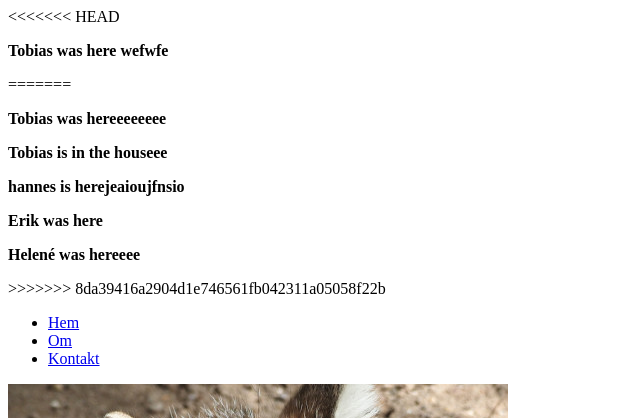
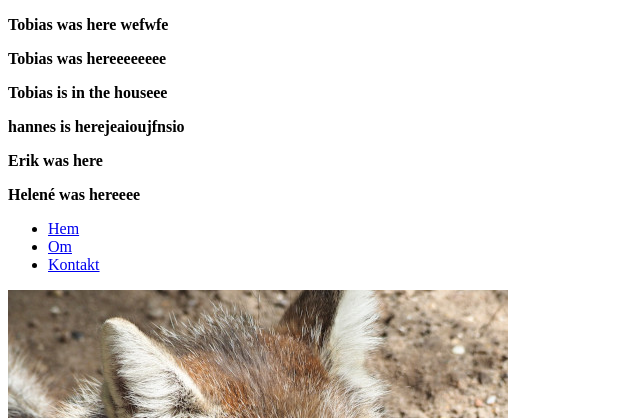
Before and after one commit to ehildingg/workout-app, a Vue app: page / in a window 1280 px wide. Shown: the top 418 px of the page, without its empty margins (0-640 px from the left). Built offline with nearby package versions, Linux system fonts and the light colour scheme; no server answers.

Commit message:
löserrrr

```diff
--- a/src/App.vue
+++ b/src/App.vue
@@ -14,15 +14,12 @@
 
 <template>
   <nav>
-<<<<<<< HEAD
     <p>Tobias was here wefwfe</p>
-=======
     <p>Tobias was hereeeeeeee</p>
     <p>Tobias is in the houseee</p>
     <p>hannes is herejeaioujfnsio</p>
     <p>Erik was here</p>
     <p>Helené was hereeee</p>
->>>>>>> 8da39416a2904d1e746561fb042311a05058f22b
     <ul>
       <li>
         <RouterLink to="/">Hem</RouterLink>
```
